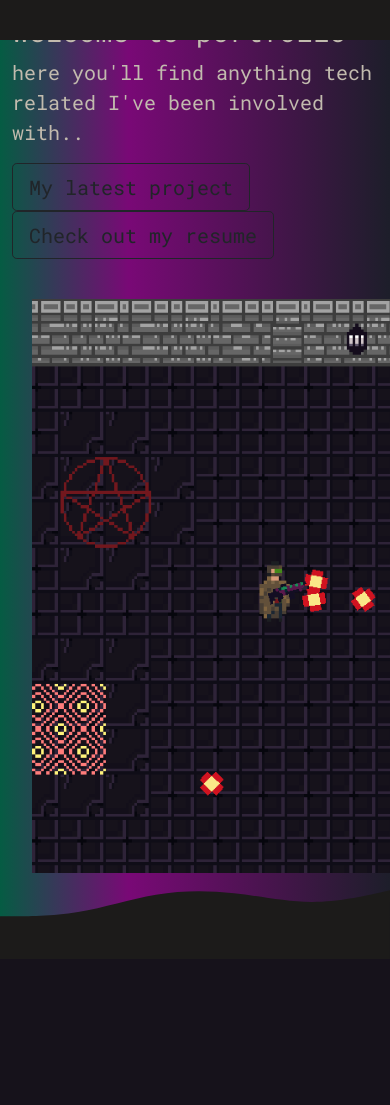
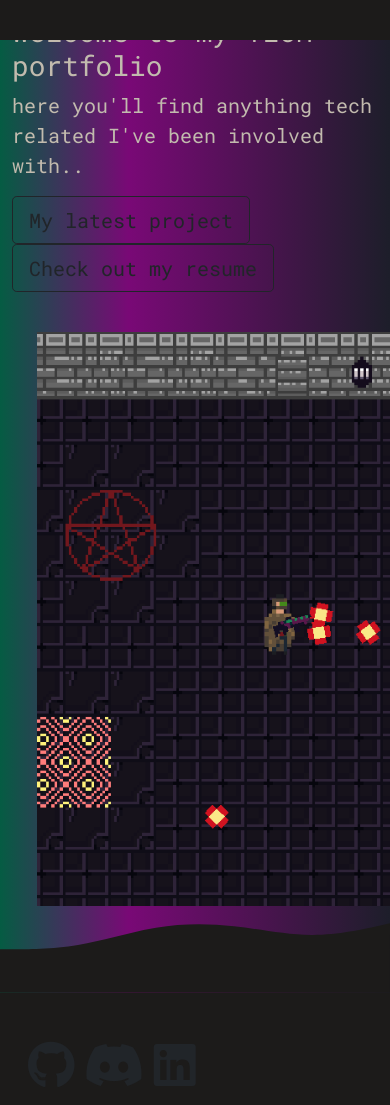
Before and after one commit to gitgud1337/gamePortfolio, a Flask app: page / in a window 390 px wide; the page is wider, and only the part inside the window is pictured. Shown: the part 79-1184 px from the top of that part. Before the commit the page ends 996 px from the top of that part, so only its background shows below. Run offline with Flask 2, Linux system fonts and the light colour scheme; some libraries are stand-ins or nearby versions.

Commit message:
added a footer to base.html and logos from fontawesome.com

```diff
--- a/static/css/main.css
+++ b/static/css/main.css
@@ -26,6 +26,11 @@ body {
     rgba(103,71,112,1) 0%,
     rgba(95,115,84,1) 30%,
     rgba(74,86,114,1) 100%); */
+}
+
+.footer {
+    padding: 1rem;
+    margin-top: 2rem;
 }
 
 .gradient {
--- a/templates/base.html
+++ b/templates/base.html
@@ -9,6 +9,7 @@
     <link href="{{ url_for('static', filename='/css/main.css') }}" rel="stylesheet" >
     <link rel="preconnect" href="https://fonts.gstatic.com">
     <link href="https://fonts.googleapis.com/css2?family=Roboto+Mono&display=swap" rel="stylesheet">
+    <script src="https://kit.fontawesome.com/8eff4cc478.js" crossorigin="anonymous"></script>
 
     {% block head %}
     <title>epb.tech</title>
@@ -69,6 +70,18 @@
     <!--CONTENT END-->
 
     <!--ADD FOOTER FOR ALL PAGES-->
+    <footer class="footer">
+        <div class="container">
+            <div class="row align-items-center justify-content-center">
+                <div class="col-md-2">
+                    <i class="fab fa-github fa-3x"></i>
+                    <i class="fab fa-discord fa-3x"></i>
+                    <i class="fab fa-linkedin fa-3x"></i>
+                 </div>
+            </div>
+        </div>
+    </footer>
+
     <!--</div>-->
 
     <!---JS-->
--- a/templates/main.html
+++ b/templates/main.html
@@ -5,14 +5,14 @@
     <div class="container pt-3">
         <div class="row align-items-center justify-content-center">
             <div class="col-md-5">
-                <h1>Welcome to portfolio</h1>
+                <h1>Welcome to my TECH portfolio</h1>
                 <p>here you'll find anything tech related I've been involved with..</p>
 
                 <a href="/cyberpunktrip" button type="button" class="btn btn-outline-dark btn-lg" style="margin-right: 12px;">My latest project</button>
                 <a href="/resume" button type="button" class="btn btn-outline-dark btn-lg">Check out my resume</button></a>
             </div>
             <div class="col-md-5">
-                <img style="margin-top: 40px; margin-left: 20px;" src="static/art/img/smallerPrintFromGame.png">
+                <img style="margin-top: 40px; margin-left: 25px;" src="static/art/img/smallerPrintFromGame.png">
             </div>
         </div>
     </div>
```
Also changed, not shown: static/art/img/git.png (deleted).
